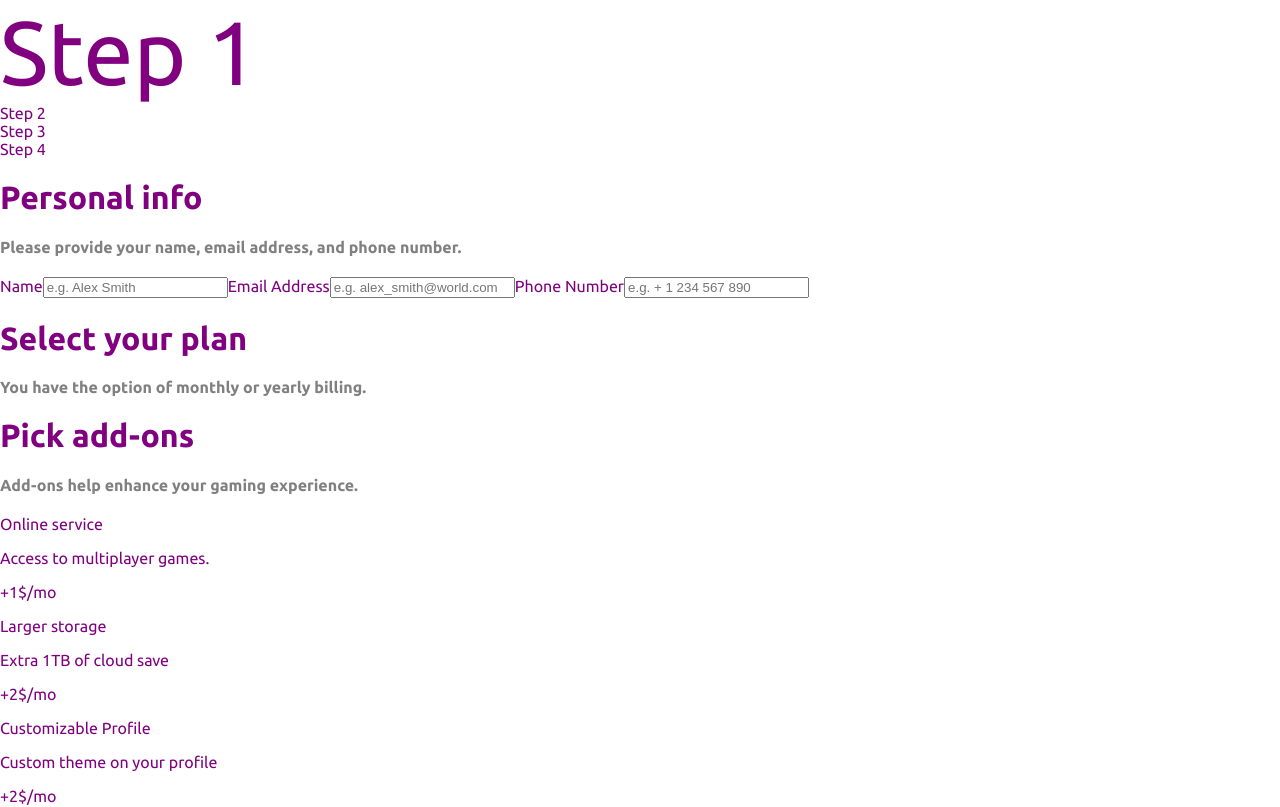
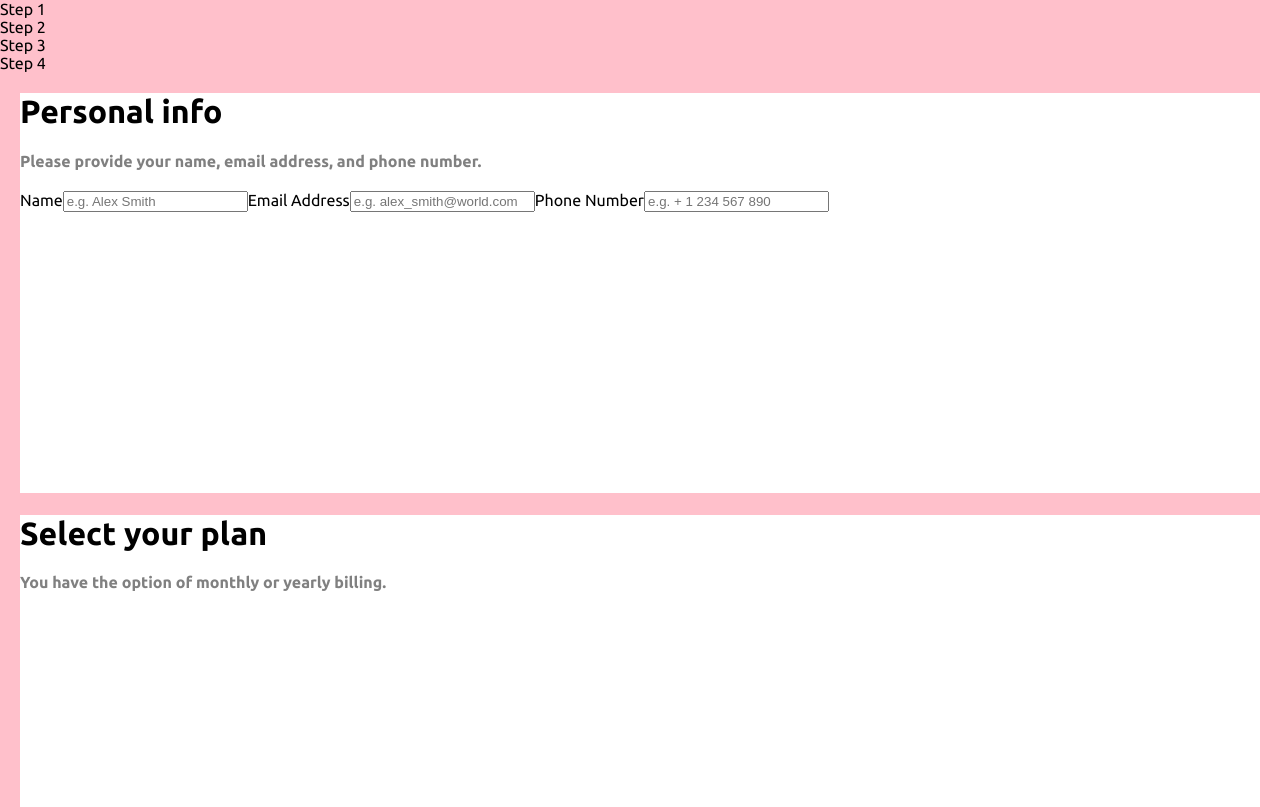
Before and after one commit to er1927/multi-step-form, a Next.js app: page / in a window 1280 px wide. Shown: the top 807 px of the page. Built offline with nearby package versions, Linux system fonts and the light colour scheme.

Commit message:
Added style for card layout.

```diff
--- a/pages/index.js
+++ b/pages/index.js
@@ -28,7 +28,7 @@ export default function Home() {
     </div>
 
     <div className="msf-content">
-        <div className="msf-view">
+        <div className={styles.card__body}>
             <h1>Personal info</h1>
             <h4>Please provide your name, email address, and phone number.</h4>
             <div className="personal-info">
@@ -40,14 +40,14 @@ export default function Home() {
               <input type="number" placeholder="e.g. + 1 234 567 890"/>
             </div>
         </div>
-        <div className="msf-view">
+        <div className={styles.card__body}>
         <h1>Select your plan</h1>
         <h4>You have the option of monthly or yearly billing.</h4>
         <div className="select-plan">
             {/* toggle monthly/yearly here */}
          </div>
         </div>
-        <div className="msf-view">
+        <div className={styles.card__body}>
         <h1>Pick add-ons</h1>
         <h4>Add-ons help enhance your gaming experience.</h4>
         <div className="add-ons">
@@ -68,7 +68,7 @@ export default function Home() {
           </div>
         </div>
         </div>
-        <div className="msf-view">
+        <div className={styles.card__body}>
         <h1>Finishing up</h1>
         <h4>Double-check everything looks OK before confirming.</h4>
         <div className="final-tally">
--- a/styles/Home.module.css
+++ b/styles/Home.module.css
@@ -1,12 +1,10 @@
-/* @media only screen and (min-width: 200px) {
-  .container {
-    background-color: pink;
-  }
-} */
-.msfView {
-  color: purple;
+.container {
+  background-color: pink;
 }
 
-.stepOne {
-  font-size: 90px;
+.card__body {
+  background-color: white;
+  margin: 20px;
+  height: 400px;
+
 }
```
